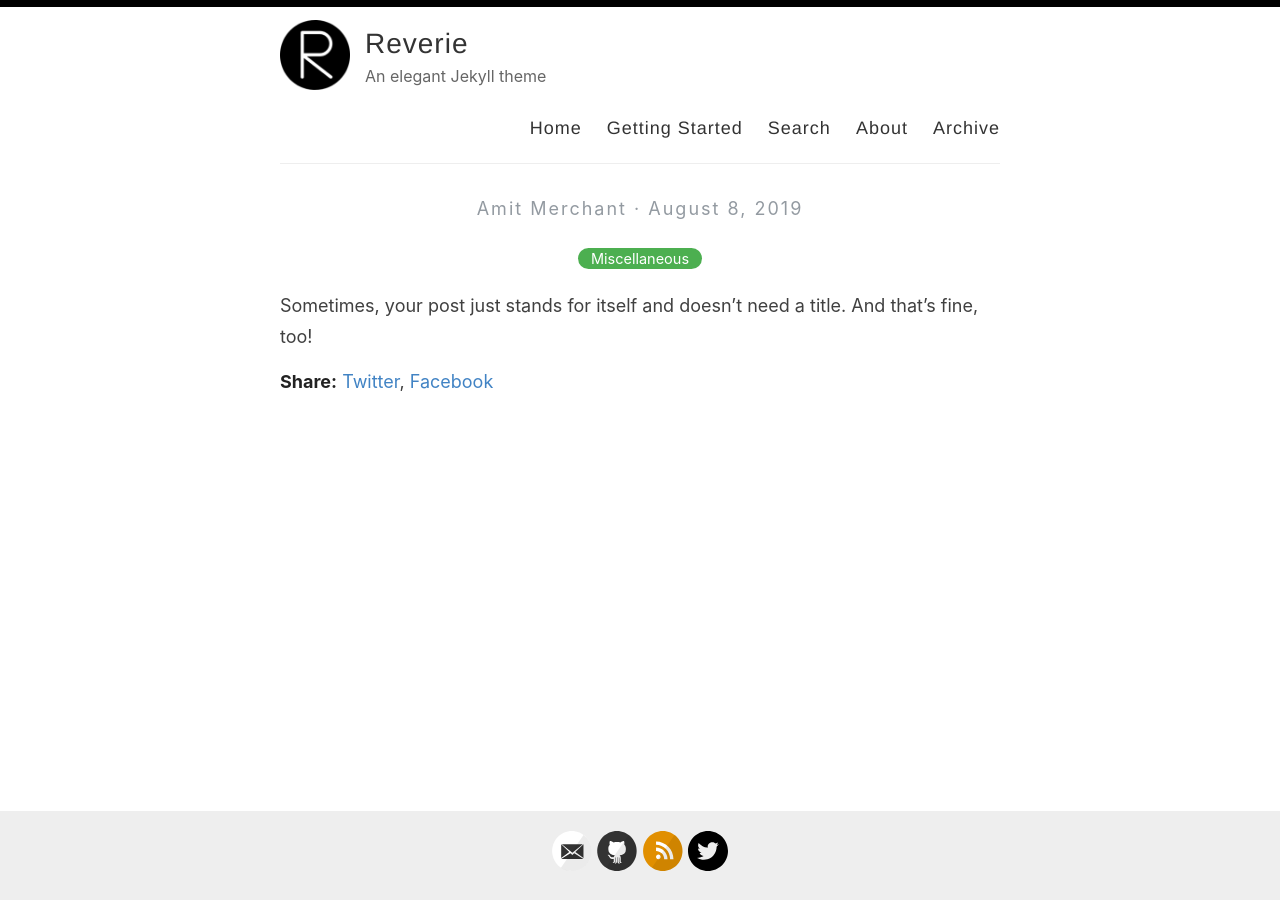
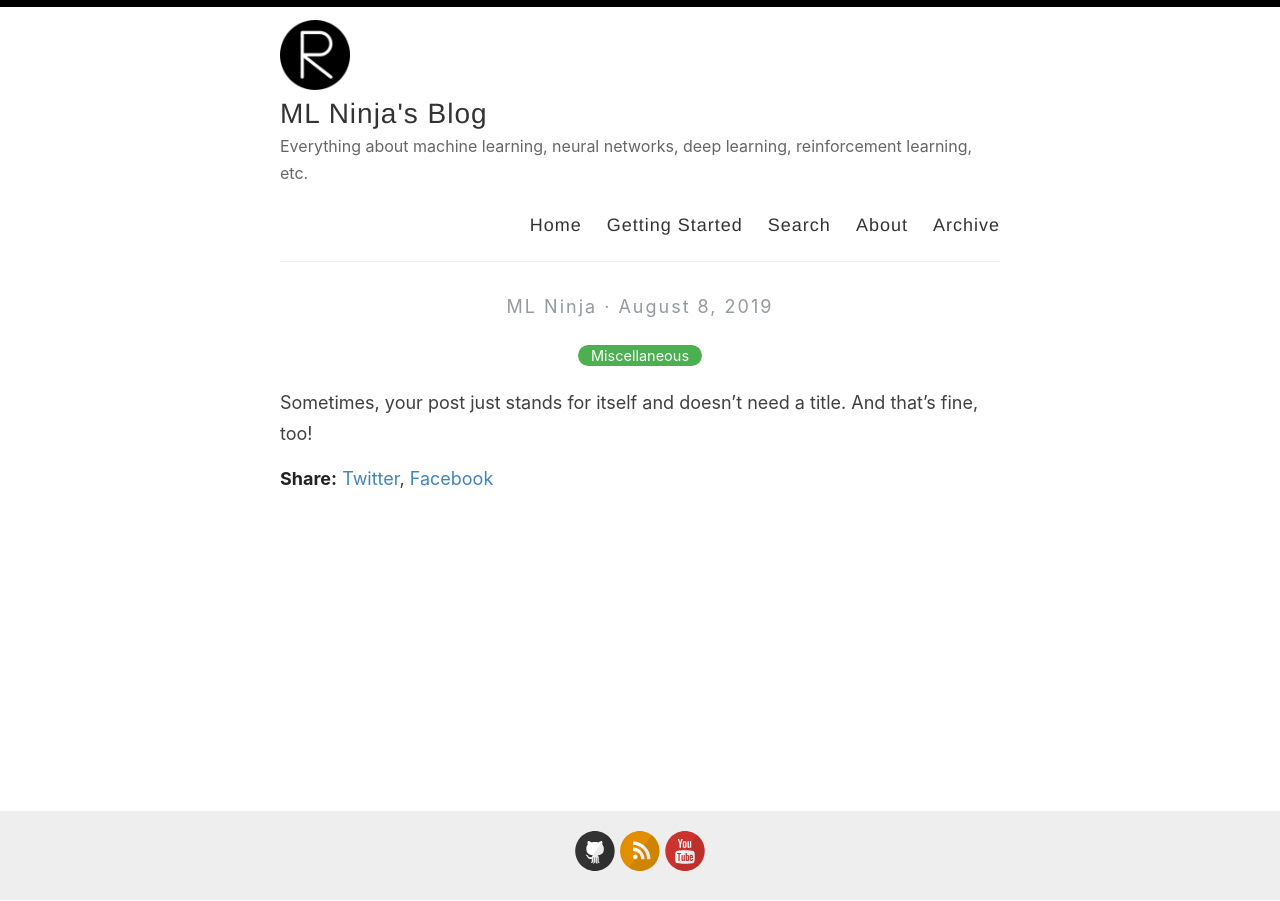
Before and after one commit to ml-ninja/ml-ninja.github.io, a Jekyll site: the page built from _posts/2019-08-08-no-title-posts.md, in a window 1280 px wide. Built offline with Jekyll 4.4.1, drawn with Linux system fonts in a browser that asks for light colours.

Commit message:
Customoize _config.yml

```diff
--- a/_config.yml
+++ b/_config.yml
@@ -3,13 +3,13 @@
 #
 
 # Name of your site (displayed in the header)
-name: Reverie
+name: ML Ninja's Blog
 
 # Name of the author
-author: Amit Merchant
+author: ML Ninja
 
 # Short bio or description (displayed in the header)
-description: An elegant Jekyll theme
+description: Everything about machine learning, neural networks, deep learning, reinforcement learning, etc.
 
 # URL of your avatar or profile pic (you could use your GitHub profile pic)
 avatar: /images/reverie.png
@@ -21,17 +21,17 @@ avatar: /images/reverie.png
 # Includes an icon in the footer for each username you enter
 footer-links:
   dribbble:
-  email: amit.d.merchant@gmail.com
+  email:
   facebook:
   flickr:
-  github: amitmerchant1990/reverie
+  github: ml-ninja/ml-ninja.github.io
   instagram:
   linkedin:
   pinterest:
   rss: rss
-  twitter: amit_merchant
+  twitter:
   stackoverflow:
-  youtube: # channel/<your_long_string> or user/<user-name>
+  youtube: channel/UCXzw1CId9n92ian32o1aAyw
   googleplus: # anything in your profile username that comes after plus.google.com/
   playconsole:
 
@@ -41,21 +41,21 @@ footer-links:
 disqus:
 
 # Enter your Google Analytics web tracking code (e.g. UA-2110908-2) to activate tracking
-google_analytics: UA-43339302-11
+#google_analytics:
 
 # For newer "GA4" analytics, use the following instead of the "UA" entry above
 #google_analytics_ga4: G-GABC1DEFG
 
 # Your website URL (e.g. http://amitmerchant1990.github.io or http://www.amitmerchant.com)
 # Used for Sitemap.xml and your RSS feed
-url: http://www.amitmerchant.com/reverie
-enforce_ssl: https://www.amitmerchant.com/reverie
+url: https://ml-ninja.github.io/
+enforce_ssl: https://ml-ninja.github.io/
 
 # If you're hosting your site at a Project repository on GitHub pages
 # (http://yourusername.github.io/repository-name)
 # and NOT your User repository (http://yourusername.github.io)
 # then add in the baseurl here, like this: "/repository-name"
-baseurl: "/reverie"
+# baseurl: "/reverie"
 
 #
 # !! You don't need to change any of the configuration flags below !!
```
